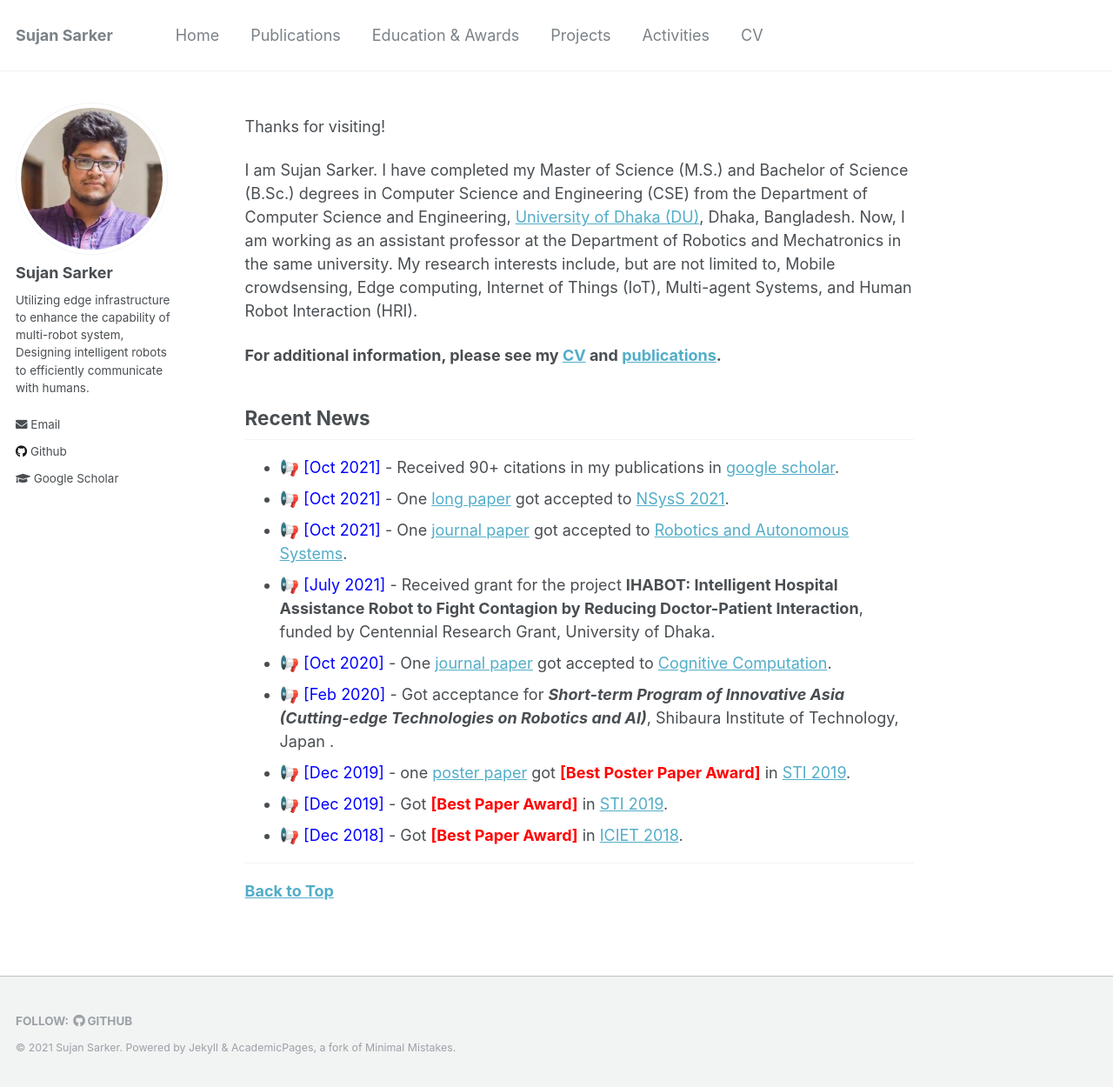
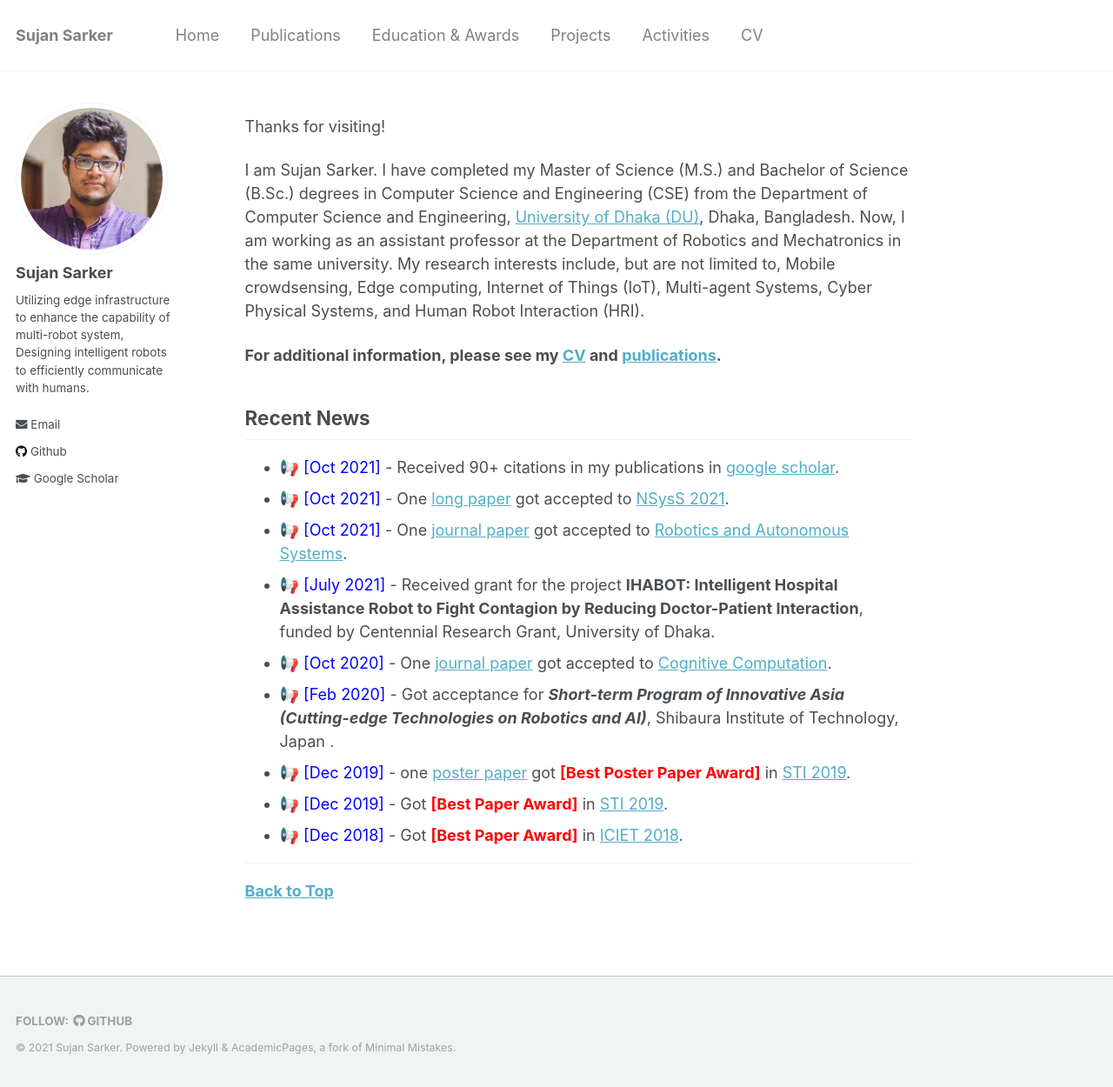
Before and after one commit to sujan-sarker/sujan-sarker.github.io, a Jekyll site: the page built from _pages/about.md, in a window 1280 px wide and 1250 px high. Shown: the whole window at 87% size. Built offline with Jekyll 4.4.1, drawn with Linux system fonts in a browser that asks for light colours.

Commit message:
Update about.md

```diff
--- a/_pages/about.md
+++ b/_pages/about.md
@@ -11,7 +11,7 @@ redirect_from:
 Thanks for visiting!
 
 
-I am Sujan Sarker. I have completed my Master of Science (M.S.) and Bachelor of Science (B.Sc.) degrees in Computer Science and Engineering (CSE) from the  Department of Computer Science and Engineering, [University of Dhaka (DU)](https://www.du.ac.bd/), Dhaka, Bangladesh. Now, I am working as an assistant professor at the Department of Robotics and Mechatronics in the same university. My research interests include, but are not limited to, Mobile crowdsensing, Edge computing, Internet of Things (IoT), Multi-agent Systems, and Human Robot Interaction (HRI).
+I am Sujan Sarker. I have completed my Master of Science (M.S.) and Bachelor of Science (B.Sc.) degrees in Computer Science and Engineering (CSE) from the  Department of Computer Science and Engineering, [University of Dhaka (DU)](https://www.du.ac.bd/), Dhaka, Bangladesh. Now, I am working as an assistant professor at the Department of Robotics and Mechatronics in the same university. My research interests include, but are not limited to, Mobile crowdsensing, Edge computing, Internet of Things (IoT), Multi-agent Systems, Cyber Physical Systems, and Human Robot Interaction (HRI).
 
 **For additional information, please see my [CV](https://sujan-sarker.github.io/cv/) and [publications](https://sujan-sarker.github.io/publications/).**
 
```
